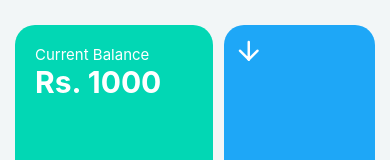
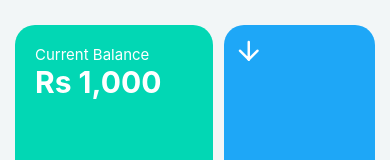
Before and after one commit to sudo-umair/SadaPay_Clone, a React Native app: screen /Home in a window 390 px wide. Shown: the top 160 px of the page. Built offline with nearby package versions, Linux system fonts and the light colour scheme; what react-native-toast-notifications would draw is missing.

Commit message:
added currency formatter

```diff
--- a/src/components/Authenticated/HomeScreen/TopContainer.tsx
+++ b/src/components/Authenticated/HomeScreen/TopContainer.tsx
@@ -5,6 +5,7 @@ import {useNavigation} from '@react-navigation/native';
 import {HomeScreenProps} from '../../../navigation/Types';
 import {useSelector} from 'react-redux';
 import {RootState} from '../../../redux/store';
+import {currencyFormatter} from '../../../utils/helpers';
 
 type HomeScreenNavigationProp = HomeScreenProps['navigation'];
 // type HomeScreenRouteProp = HomeScreenProps['route'];
@@ -31,11 +32,13 @@ const TopContainer = () => {
         style={styles.leftColumn}>
         <View style={styles.left_top}>
           <Text style={styles.text}>Current Balance</Text>
-          <Text style={styles.balance_amount}>Rs. {user.balance}</Text>
+          <Text style={styles.balance_amount}>
+            {currencyFormatter(user.balance)}
+          </Text>
         </View>
         <View style={styles.left_bottom}>
           <Image
-            source={require('../../assets/images/mastercard.png')}
+            source={require('../../../assets/images/mastercard.png')}
             style={styles.mastercard}
             resizeMode="contain"
           />
--- a/src/screens/Authenticated/LoadMoneyScreen.tsx
+++ b/src/screens/Authenticated/LoadMoneyScreen.tsx
@@ -6,6 +6,7 @@ import {RootState} from '../../redux/store';
 import Clipboard from '@react-native-clipboard/clipboard';
 import {useToast} from 'react-native-toast-notifications';
 import Card from '../../components/Authenticated/LoadMoneyScreen/Card';
+import {currencyFormatter} from '../../utils/helpers';
 
 const LoadMoneyScreen = ({navigation}: LoadMoneyScreenProps) => {
   const user = useSelector((state: RootState) => state.user);
@@ -35,7 +36,9 @@ const LoadMoneyScreen = ({navigation}: LoadMoneyScreenProps) => {
     <View style={styles.rootContainer}>
       <Text style={styles.title}>Load money</Text>
       <Text style={styles.subtitle}>
-        <Text style={styles.amount}>Rs. {user.monthlyLimit} </Text>
+        <Text style={styles.amount}>
+          {currencyFormatter(user.monthlyLimit)}{' '}
+        </Text>
         incoming limit left this month!
       </Text>
       <Card onPress={copyAccountNumber} account={user.phone} />
--- a/src/screens/Authenticated/SendAndRequestScreen.tsx
+++ b/src/screens/Authenticated/SendAndRequestScreen.tsx
@@ -7,12 +7,13 @@ import {RootState} from '../../redux/store';
 import InputAmount from '../../components/Authenticated/SendAndRequestScreen/InputAmount';
 import KeyPad from '../../components/Authenticated/SendAndRequestScreen/KeyPad';
 import ButtonsContainer from '../../components/Authenticated/SendAndRequestScreen/ButtonsContainer';
+import {currencyFormatter} from '../../utils/helpers';
 
 const CustomHeaderText = ({balance}: CustomHeaderTextProps) => {
   return (
     <Text style={styles.headerText}>
       Current Balance:{'\n'}
-      <Text style={styles.balance}>Rs. {balance}</Text>
+      <Text style={styles.balance}>{currencyFormatter(Number(balance))}</Text>
     </Text>
   );
 };
--- /dev/null
+++ b/src/utils/helpers.ts
@@ -0,0 +1,7 @@
+export const currencyFormatter = (value: number) => {
+  return new Intl.NumberFormat('en-PK', {
+    style: 'currency',
+    currency: 'PKR',
+    minimumFractionDigits: 0,
+  }).format(value);
+};
```
